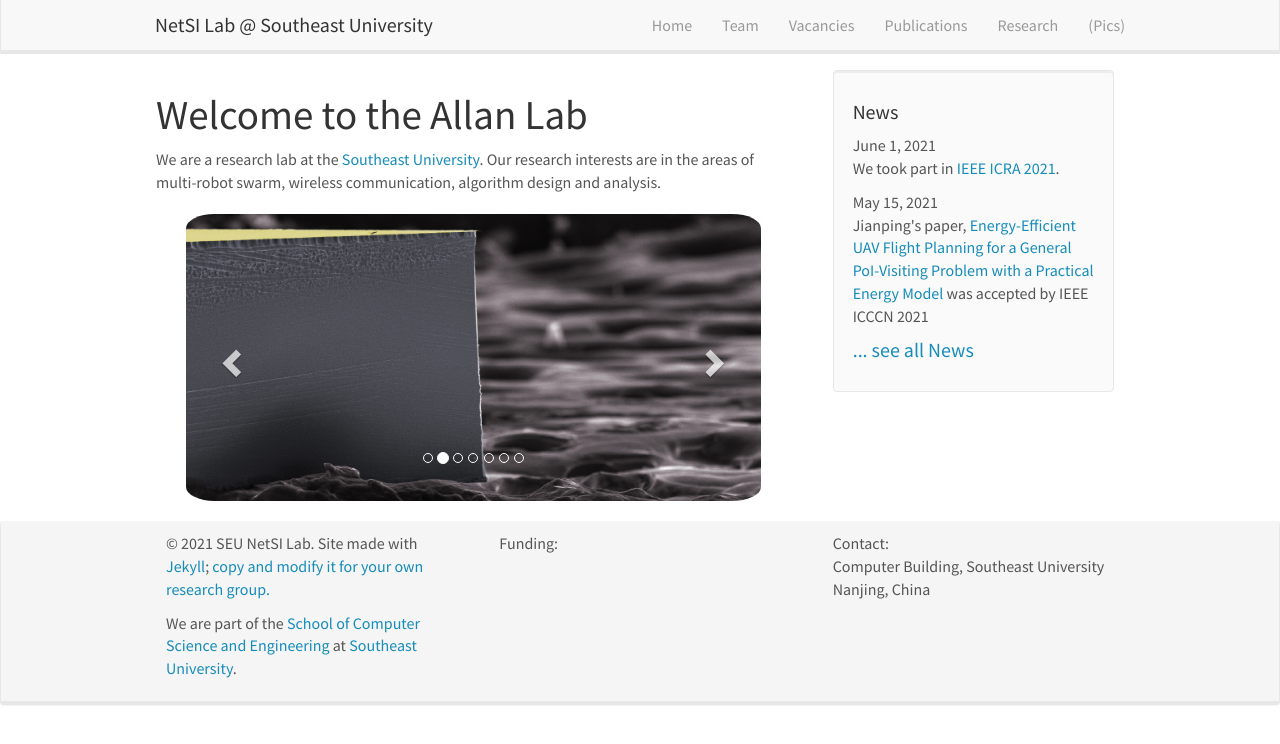
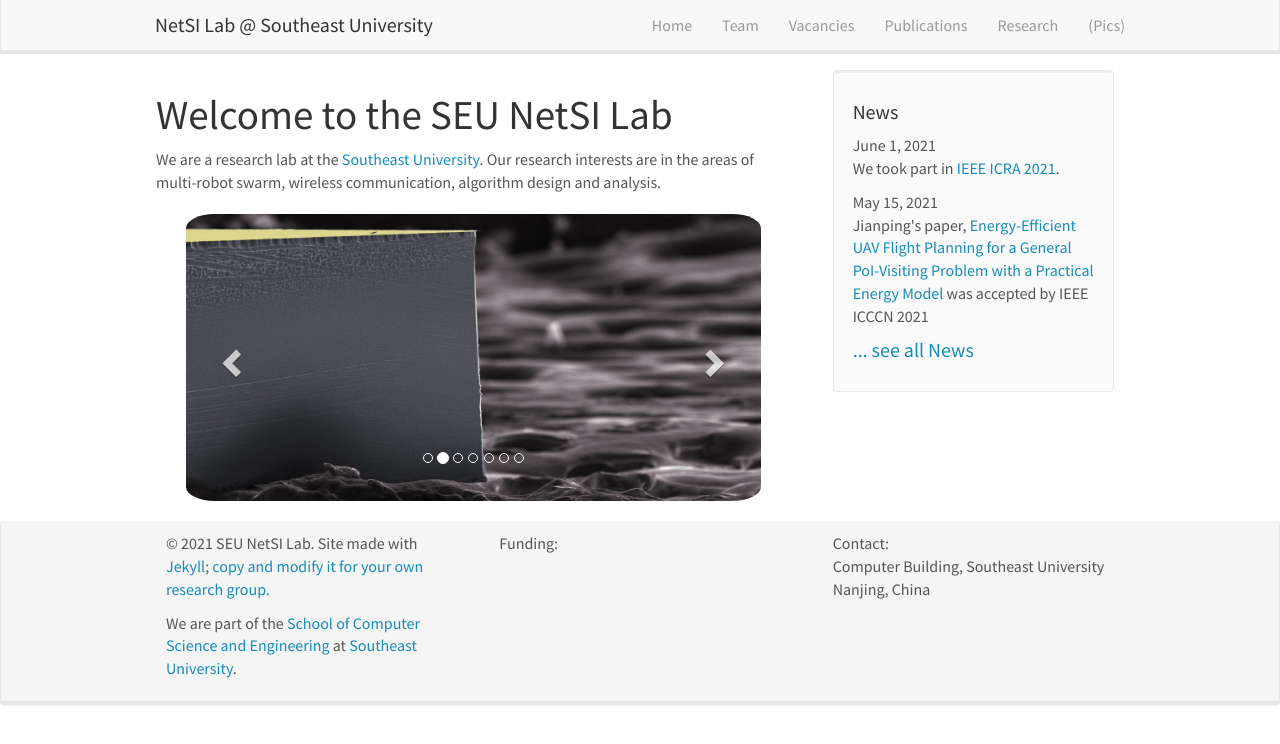
Before and after one commit to SEU-NetSI/seu-netsi.github.io, a Jekyll site: the page built from _pages/home.md, in a window 1280 px wide. Shown: the top 744 px of the page. Built offline with Jekyll 4.4.1, drawn with Linux system fonts in a browser that asks for light colours; nearby versions of some CDN libraries.

Commit message:
#fix: change home welcome

```diff
--- a/_layouts/homelay.html
+++ b/_layouts/homelay.html
@@ -3,7 +3,7 @@ layout: default
 ---
 
   <div id="homeid" class="col-sm-8">
-        <h1>Welcome to the Allan Lab</h1>
+        <h1>Welcome to the SEU NetSI Lab</h1>
 
 	{{ content }}
   </div>
```
Also changed, not shown: 1 other file.
